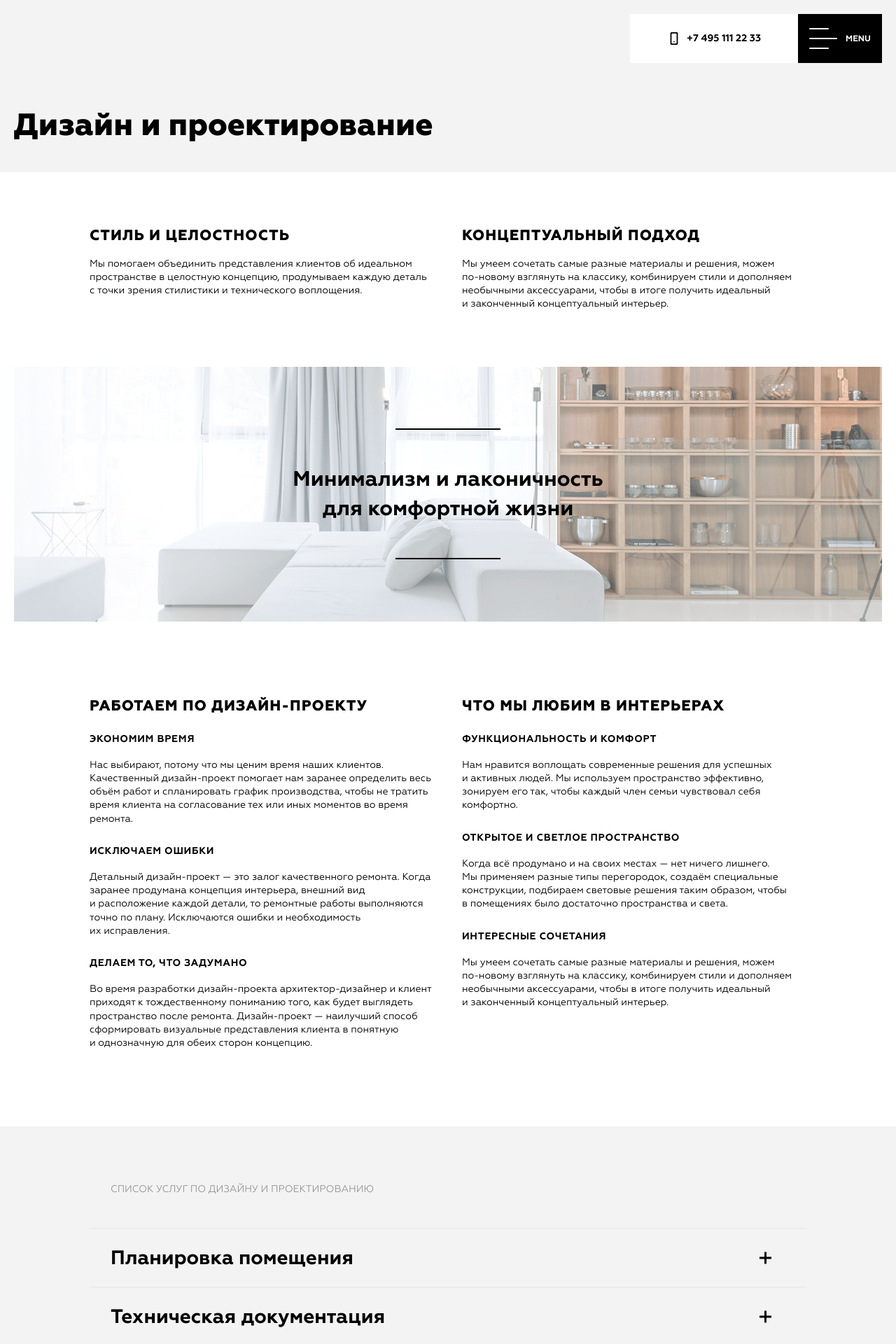
After one commit to LitvinenkoEvgeny/reroom, a Django app: page /services/design in a window 1280 px wide. The commit adds this page. Shown: the top 1920 px of the page at 70% size. Run offline with Django 3.2, Linux system fonts and the light colour scheme; some libraries are stand-ins or nearby versions.

Commit message:
add desgin.html

```diff
--- /dev/null
+++ b/main/templates/main/design.html
@@ -0,0 +1,381 @@
+{% extends 'main/layout.html' %}
+{% load static %}
+
+{% block body %}
+    <div class="wrapper">
+        {% include 'main/includes/header.html' %}
+        {% include 'main/includes/menu.html' %}
+        <div class="p-services-details">
+
+
+            <div class="page-head">
+                <div class="page-head__inner container">
+                    <h1 class="page-head__title">Дизайн и проектирование</h1>
+                </div>
+            </div>
+            <div class="block bg-white pb-sm static-content">
+                <div class="container-md mb-md">
+                    <div class="row row-grid-sm">
+                        <div class="col-md-6">
+                            <h2>Стиль и целостность</h2>
+
+                            <p>Мы&nbsp;помогаем объединить представления клиентов об&nbsp;идеальном пространстве в&nbsp;целостную
+                                концепцию, продумываем каждую деталь с&nbsp;точки зрения стилистики и&nbsp;технического
+                                воплощения.</p>
+
+                        </div>
+                        <div class="col-md-6">
+                            <h2>Концептуальный подход</h2>
+
+                            <p>Мы&nbsp;умеем сочетать самые разные материалы и&nbsp;решения, можем
+                                <nobr>по-новому</nobr>
+                                взглянуть на&nbsp;классику, комбинируем стили и&nbsp;дополняем необычными аксессуарами,
+                                чтобы в&nbsp;итоге получить идеальный и&nbsp;законченный концептуальный интерьер.
+                            </p>
+
+                        </div>
+                    </div>
+                </div>
+                <div class="container">
+                    <div class="jumb jumb--sm"
+                         style="background-image: url({% static 'main/content/data/3/2/img-01.png' %});">
+                        <div class="jumb__line"></div>
+                        <div class="jumb__content">
+                            <div class="h3-like">Минимализм и&#160;лаконичность для&#160;комфортной жизни</div>
+                        </div>
+                        <div class="jumb__line"></div>
+                    </div>
+                </div>
+
+            </div>
+            <div class="block bg-white pb-sm static-content">
+                <div class="container-md mb-md">
+                    <div class="row row-grid-sm">
+                        <div class="col-md-6">
+                            <h2>Работаем по&nbsp;<nobr>дизайн-проекту</nobr>
+                            </h2>
+
+                            <h3>Экономим время</h3>
+
+                            <p>Нас выбирают, потому что мы&nbsp;ценим время наших клиентов. Качественный
+                                <nobr>дизайн-проект</nobr>
+                                помогает нам заранее определить весь объём работ и&nbsp;спланировать график
+                                производства, чтобы не&nbsp;тратить время клиента на&nbsp;согласование тех или иных
+                                моментов во&nbsp;время ремонта.
+                            </p>
+
+                            <h3>Исключаем ошибки</h3>
+
+                            <p>Детальный
+                                <nobr>дизайн-проект</nobr>&nbsp;&mdash; это залог качественного ремонта. Когда заранее
+                                продумана концепция интерьера, внешний вид и&nbsp;расположение каждой детали, то&nbsp;ремонтные
+                                работы выполняются точно по&nbsp;плану. Исключаются ошибки и&nbsp;необходимость их&nbsp;исправления.
+                            </p>
+
+                            <h3>Делаем то, что задумано</h3>
+
+                            <p>Во&nbsp;время разработки
+                                <nobr>дизайн-проекта</nobr>
+                                <nobr>архитектор-дизайнер</nobr>
+                                и&nbsp;клиент приходят к&nbsp;тождественному пониманию того, как будет выглядеть
+                                пространство после ремонта.
+                                <nobr>Дизайн-проект</nobr>&nbsp;&mdash; наилучший способ сформировать визуальные
+                                представления клиента в&nbsp;понятную и&nbsp;однозначную для обеих сторон концепцию.
+                            </p>
+
+                        </div>
+                        <div class="col-md-6">
+                            <h2>Что мы&nbsp;любим в&nbsp;интерьерах</h2>
+
+                            <h3>Функциональность и&nbsp;комфорт</h3>
+
+                            <p>Нам нравится воплощать современные решения для успешных и&nbsp;активных людей. Мы&nbsp;используем
+                                пространство эффективно, зонируем его так, чтобы каждый член семьи чувствовал себя
+                                комфортно.</p>
+
+                            <h3>Открытое и&nbsp;светлое пространство</h3>
+
+                            <p>Когда всё продумано и&nbsp;на&nbsp;своих местах&nbsp;&mdash; нет ничего лишнего. Мы&nbsp;применяем
+                                разные типы перегородок, создаём специальные конструкции, подбираем световые решения
+                                таким образом, чтобы в&nbsp;помещениях было достаточно пространства и&nbsp;света.</p>
+
+                            <h3>Интересные сочетания</h3>
+
+                            <p>Мы&nbsp;умеем сочетать самые разные материалы и&nbsp;решения, можем
+                                <nobr>по-новому</nobr>
+                                взглянуть на&nbsp;классику, комбинируем стили и&nbsp;дополняем необычными аксессуарами,
+                                чтобы в&nbsp;итоге получить идеальный и&nbsp;законченный концептуальный интерьер.
+                            </p>
+
+                        </div>
+                    </div>
+                </div>
+            </div>
+            <div class="block">
+                <div class="container-md">
+                    <div class="ddown-list-title">Список услуг по дизайну и проектированию</div>
+                    <div class="ddown-list">
+                        <div class="ddown">
+                            <div class="ddown-head">
+                                <div class="ddown-head__name">Планировка помещения</div>
+                                <div class="ddown-head__toggle">
+                                    <div class="plus">
+                                        <div class="plus__line-1"></div>
+                                        <div class="plus__line-2"></div>
+                                    </div>
+                                </div>
+                            </div>
+                            <div class="ddown-body">
+                                <div class="ddown-body__inner">
+                                    <div class="static-content">
+                                        <p>Планировка помещения выглядит как схема с&nbsp;обмерным планом, размерами
+                                            будущих помещений, расстановкой мебели и&nbsp;организацией пространства.</p>
+
+                                        <p>Такая схема позволяет дизайнеру и&nbsp;подрядчику видеть, как будет
+                                            организовано пространство в&nbsp;помещении с&nbsp;учетом функциональных
+                                            требований заказчика.</p>
+
+                                        <div class="slick">
+                                            <div class="slick__item">
+                                                <picture>
+                                                    <source srcset="http://tavannaya.ru/wp-content/uploads/2015/02/varianty-planirovok-vannoi-komnaty-srednih-razmerov.jpeg"
+                                                            type="image/png">
+                                                    <img src="http://tavannaya.ru/wp-content/uploads/2015/02/varianty-planirovok-vannoi-komnaty-srednih-razmerov.jpeg"
+                                                         alt="Планировка помещения"/>
+                                                </picture>
+
+                                            </div>
+                                            <div class="slick__item">
+                                                <picture>
+                                                    <source srcset="http://www.lart-du-style.ru/assets/files/images/sostavproekta/s_rasstanovkoi_mebeli.jpg"
+                                                            type="image/png">
+                                                    <img src="http://www.lart-du-style.ru/assets/files/images/sostavproekta/s_rasstanovkoi_mebeli.jpg"
+                                                         alt="Планировка помещения"/>
+                                                </picture>
+
+                                            </div>
+                                            <div class="slick__item">
+                                                <picture>
+                                                    <source srcset="http://tavannaya.ru/wp-content/uploads/2015/02/varianty-planirovok-vannoi-komnaty-srednih-razmerov.jpeg"
+                                                            type="image/png">
+                                                    <img src="http://tavannaya.ru/wp-content/uploads/2015/02/varianty-planirovok-vannoi-komnaty-srednih-razmerov.jpeg"
+                                                         alt="Планировка помещения"/>
+                                                </picture>
+
+                                            </div>
+                                        </div>
+
+                                        <p>Пример планировки продемонстрирован на&nbsp;основе проекта ...</p>
+
+                                    </div>
+                                </div>
+                            </div>
+                        </div>
+                        <div class="ddown">
+                            <div class="ddown-head">
+                                <div class="ddown-head__name">Техническая документация</div>
+                                <div class="ddown-head__toggle">
+                                    <div class="plus">
+                                        <div class="plus__line-1"></div>
+                                        <div class="plus__line-2"></div>
+                                    </div>
+                                </div>
+                            </div>
+                            <div class="ddown-body">
+                                <div class="ddown-body__inner">
+                                    <div class="static-content">
+                                        <p>Рабочие чертежи играют огромную роль при проведении ремонтных работ. В&nbsp;них
+                                            указывается расположение сантехники, выводы электрических узлов,
+                                            расположение осветительного оборудования и&nbsp;много другой информации,
+                                            которая помогает избежать множества ошибок.</p>
+
+                                        <p>Наличие технической документации, позволяет заказчику продумать эргономику
+                                            помещения и&nbsp;зафиксировать свои пожелания на&nbsp;начальном этапе. Таким
+                                            образом, экономится огромное количество времени, которое тратится на&nbsp;объяснение
+                                            задуманного объема работ.</p>
+
+                                        <div class="slick">
+                                            <div class="slick__item">
+                                                <picture>
+                                                    <source srcset="http://tavannaya.ru/wp-content/uploads/2015/02/varianty-planirovok-vannoi-komnaty-srednih-razmerov.jpeg"
+                                                            type="image/webp">
+                                                    <source srcset="http://tavannaya.ru/wp-content/uploads/2015/02/varianty-planirovok-vannoi-komnaty-srednih-razmerov.jpeg"
+                                                            type="image/png">
+                                                    <img src="http://tavannaya.ru/wp-content/uploads/2015/02/varianty-planirovok-vannoi-komnaty-srednih-razmerov.jpeg"
+                                                         alt="Техническая документация"/>
+                                                </picture>
+
+                                            </div>
+                                            <div class="slick__item">
+                                                <picture>
+                                                    <source srcset="http://www.lart-du-style.ru/assets/files/images/sostavproekta/s_rasstanovkoi_mebeli.jpg"
+                                                            type="image/webp">
+                                                    <source srcset="http://www.lart-du-style.ru/assets/files/images/sostavproekta/s_rasstanovkoi_mebeli.jpg"
+                                                            type="image/png">
+                                                    <img src="http://www.lart-du-style.ru/assets/files/images/sostavproekta/s_rasstanovkoi_mebeli.jpg"
+                                                         alt="Техническая документация"/>
+                                                </picture>
+
+                                            </div>
+                                            <div class="slick__item">
+                                                <picture>
+                                                    <source srcset="http://tavannaya.ru/wp-content/uploads/2015/02/varianty-planirovok-vannoi-komnaty-srednih-razmerov.jpeg"
+                                                            type="image/webp">
+                                                    <source srcset="http://tavannaya.ru/wp-content/uploads/2015/02/varianty-planirovok-vannoi-komnaty-srednih-razmerov.jpeg"
+                                                            type="image/png">
+                                                    <img src="http://tavannaya.ru/wp-content/uploads/2015/02/varianty-planirovok-vannoi-komnaty-srednih-razmerov.jpeg"
+                                                         alt="Техническая документация"/>
+                                                </picture>
+
+                                            </div>
+
+                                        </div>
+
+                                        <p>Пример показан на&nbsp;базе проекта ...</p>
+
+                                    </div>
+                                </div>
+                            </div>
+                        </div>
+                        <div class="ddown">
+                            <div class="ddown-head">
+                                <div class="ddown-head__name">Визуальный ряд помещения</div>
+                                <div class="ddown-head__toggle">
+                                    <div class="plus">
+                                        <div class="plus__line-1"></div>
+                                        <div class="plus__line-2"></div>
+                                    </div>
+                                </div>
+                            </div>
+                            <div class="ddown-body">
+                                <div class="ddown-body__inner">
+                                    <div class="static-content">
+                                        <p>Визуальный ряд необходим для полного понимания вида будущего помещения.
+                                            Качественно выполненная визуализация полностью отображает вид готового
+                                            помещения с&nbsp;расставленной мебелью, декором и&nbsp;аксессуарами,
+                                            выбранными клиентом.</p>
+
+                                        <p>Часто, вместо полноценной визуализации, дизайнеры делают эскиз. Обычно эскиз
+                                            рисуется вручную и&nbsp;отображает общий вид будущего интерьера. С&nbsp;финансовой
+                                            точки зрения, эскиз стоит на&nbsp;порядок дешевле, полноценной
+                                            3D-визуализации проекта.</p>
+
+                                        <div class="slick">
+                                            <div class="slick__item">
+                                                <picture>
+                                                    <source srcset="http://tavannaya.ru/wp-content/uploads/2015/02/varianty-planirovok-vannoi-komnaty-srednih-razmerov.jpeg"
+                                                            type="image/webp">
+                                                    <source srcset="http://tavannaya.ru/wp-content/uploads/2015/02/varianty-planirovok-vannoi-komnaty-srednih-razmerov.jpeg"
+                                                            type="image/png">
+                                                    <img src="http://tavannaya.ru/wp-content/uploads/2015/02/varianty-planirovok-vannoi-komnaty-srednih-razmerov.jpeg"/>
+                                                </picture>
+
+                                            </div>
+                                            <div class="slick__item">
+                                                <picture>
+                                                    <source srcset="http://tavannaya.ru/wp-content/uploads/2015/02/varianty-planirovok-vannoi-komnaty-srednih-razmerov.jpeg"
+                                                            type="image/webp">
+                                                    <source srcset="http://tavannaya.ru/wp-content/uploads/2015/02/varianty-planirovok-vannoi-komnaty-srednih-razmerov.jpeg"
+                                                            type="image/png">
+                                                    <img src="http://tavannaya.ru/wp-content/uploads/2015/02/varianty-planirovok-vannoi-komnaty-srednih-razmerov.jpeg"/>
+                                                </picture>
+
+                                            </div>
+                                            <div class="slick__item">
+                                                <picture>
+                                                    <source srcset="http://tavannaya.ru/wp-content/uploads/2015/02/varianty-planirovok-vannoi-komnaty-srednih-razmerov.jpeg"
+                                                            type="image/webp">
+                                                    <source srcset="http://tavannaya.ru/wp-content/uploads/2015/02/varianty-planirovok-vannoi-komnaty-srednih-razmerov.jpeg"
+                                                            type="image/png">
+                                                    <img src="http://tavannaya.ru/wp-content/uploads/2015/02/varianty-planirovok-vannoi-komnaty-srednih-razmerov.jpeg"/>
+                                                </picture>
+
+                                            </div>
+
+
+                                        </div>
+
+                                        <p>Пример визуализации</p>
+
+                                    </div>
+                                </div>
+                            </div>
+                        </div>
+                    </div>
+                </div>
+            </div>
+            <div class="block">
+                <div class="container">
+
+
+                    <div class="projects-stack">
+                        <div class="projects-stack__col projects-stack__col--lg">
+                            <a class="project-card project-card--black-text" data-aos="fade-up"
+                               href="../../catalog/123">
+                                <div class="project-card__img-w">
+                                    <picture>
+                                        <source srcset="{% static 'main/content/data/6/Aivazovsky-001.png' %}"
+                                                type="image/webp">
+                                        <source srcset="{% static 'main/content/data/6/Aivazovsky-001.png' %}"
+                                                type="image/png">
+                                        <img src="{% static 'main/content/data/6/Aivazovsky-001.png' %}"/>
+                                    </picture>
+
+                                </div>
+                                <div class="project-card__decor"></div>
+                                <div class="project-card__text">
+                                    <div class="project-card__title">Квартира-студия</div>
+                                    <div class="project-card__subtitle">Москва, ул. Дурова 29</div>
+                                </div>
+                            </a>
+                        </div>
+                        <div class="projects-stack__col">
+                            <a class="project-card project-card--sm project-card--black-text" data-aos="fade-up"
+                               href="../../catalog/123">
+                                <div class="project-card__img-w">
+                                    <picture>
+                                        <source srcset="{% static 'main/content/data/7/Chertanovo-001.png' %}"
+                                                type="image/webp">
+                                        <source srcset="{% static 'main/content/data/7/Chertanovo-001.png' %}"
+                                                type="image/png">
+                                        <img src="{% static 'main/content/data/7/Chertanovo-001.png' %}"/>
+                                    </picture>
+
+                                </div>
+                                <div class="project-card__decor"></div>
+                                <div class="project-card__text">
+                                    <div class="project-card__title">Квартира-студия</div>
+                                    <div class="project-card__subtitle">Москва, ул. Дурова 29</div>
+                                </div>
+                            </a>
+                            <a class="project-card project-card--sm project-card--black-text" data-aos="fade-up"
+                               href="../../catalog/123">
+                                <div class="project-card__img-w">
+                                    <picture>
+                                        <source srcset="{% static 'main/content/data/8/M-Zhukova-001.png' %}"
+                                                type="image/webp">
+                                        <source srcset="{% static 'main/content/data/8/M-Zhukova-001.png' %}"
+                                                type="image/png">
+                                        <img src="{% static 'main/content/data/8/M-Zhukova-001.png' %}"/>
+                                    </picture>
+
+                                </div>
+                                <div class="project-card__decor"></div>
+                                <div class="project-card__text">
+                                    <div class="project-card__title">Квартира-студия</div>
+                                    <div class="project-card__subtitle">Москва, ул. Дурова 29</div>
+                                </div>
+                            </a>
+                        </div>
+                    </div>
+
+
+                </div>
+            </div>
+
+
+        </div>
+
+        {% include 'main/includes/footer.html' %}
+    </div>
+{% endblock %}
--- a/main/templates/main/includes/menu.html
+++ b/main/templates/main/includes/menu.html
@@ -51,7 +51,7 @@
                         <a class="subnav__link" href="{% url 'main:services' %}">В раздел</a>
                     </div>
                     <div class="subnav__item">
-                        <a class="subnav__link" href="https://salazckin.github.io/third/services/design">Дизайн
+                        <a class="subnav__link" href="{% url 'main:design' %}">Дизайн
                             и проектирование</a>
                     </div>
                     <div class="subnav__item">
--- a/main/urls.py
+++ b/main/urls.py
@@ -7,6 +7,7 @@ urlpatterns = [
     path('about', views.about, name='about'),
     path('catalog', views.catalog, name='catalog'),
     path('services', views.services, name='services'),
+    path('services/design', views.design, name='design'),
+    path('services/home-repair', views.home_repair, name='home-repair'),
     path('contacts', views.contacts, name='contacts'),
-    path('services/home-repair', views.home_repair, name='home-repair')
 ]
--- a/main/views.py
+++ b/main/views.py
@@ -24,3 +24,7 @@ def contacts(request):
 
 def home_repair(request):
     return render_to_response('main/home-repair.html')
+
+
+def design(request):
+    return render_to_response('main/design.html')
```
